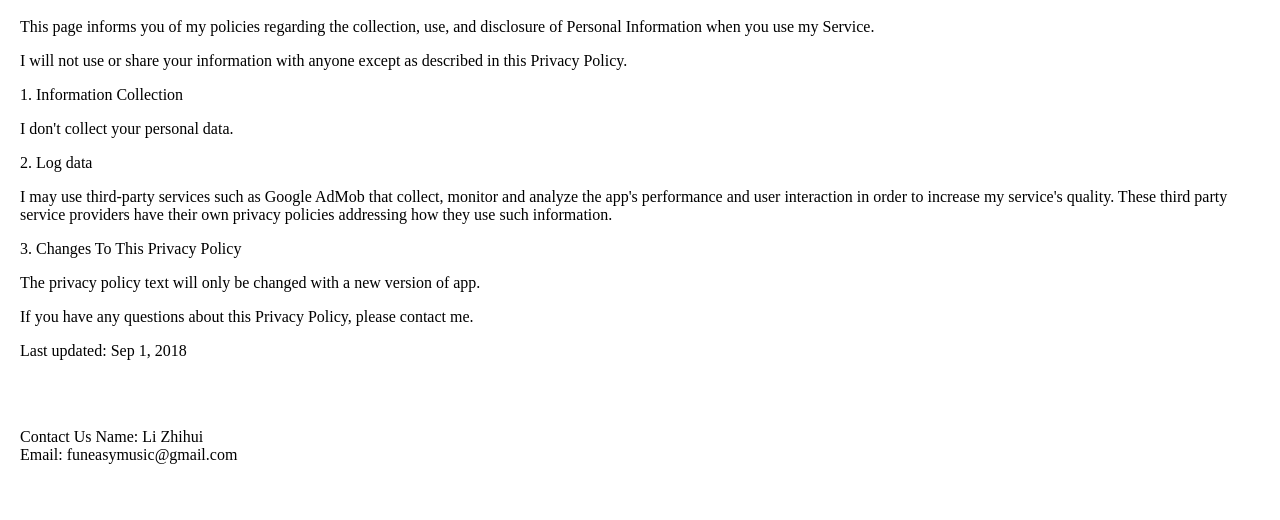
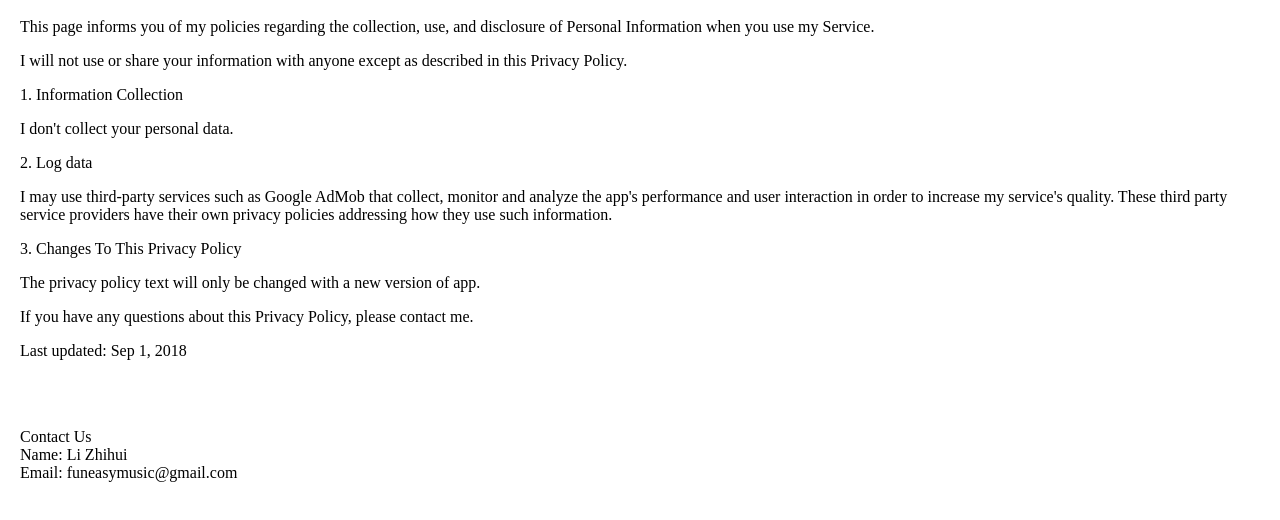
Before and after one commit to eqplayer/eqplayer.github.io, a plain HTML site: page privacy.html in a window 1280 px wide. Shown: the part 60-580 px from the top of the page. Drawn offline with Linux system fonts and the light colour scheme.

Commit message:
Update privacy.html

```diff
--- a/privacy.html
+++ b/privacy.html
@@ -23,7 +23,7 @@
 <p>Last updated: Sep 1, 2018</p>
 <br/><br/>
   <p>
-            Contact Us
+            Contact Us<br/>
             Name:  Li Zhihui<br/>
             Email: funeasymusic@gmail.com
   </p>
```
